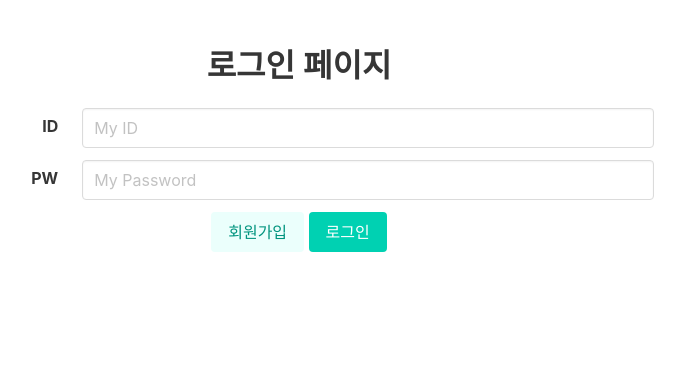
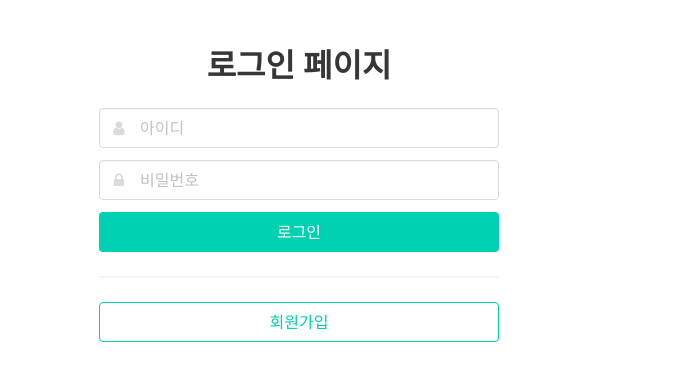
Before and after one commit to hunkim00/-, a Flask app: page /login in a window 1280 px wide. Shown: the top 381 px of the page, without its empty margins (341-1026 px from the left). Run offline with Flask 2, Linux system fonts and the light colour scheme; some libraries are stand-ins or nearby versions.

Commit message:
로그인/회원가입 스타일 변경

```diff
--- a/app.py
+++ b/app.py
@@ -46,8 +46,7 @@ def home():
 # 로그인 화면
 @app.route('/login')
 def login():
-    msg = request.args.get("msg")
-    return render_template('login.html', msg=msg)
+    return render_template('login.html')
 
 
 # 회원가입 화면
--- a/templates/login.html
+++ b/templates/login.html
@@ -2,7 +2,7 @@
 <html lang="en">
 <head>
     <meta charset="UTF-8">
-    <title>Title</title>
+    <title>로그인 페이지</title>
 </head>
 <body>
 
@@ -20,15 +20,15 @@
 
     <!-- Bulma CSS -->
     <link rel="stylesheet" href="https://cdn.jsdelivr.net/npm/bulma@0.9.1/css/bulma.min.css">
+    <!-- Font Awesome CSS -->
+    <link href="//maxcdn.bootstrapcdn.com/font-awesome/4.7.0/css/font-awesome.min.css" rel="stylesheet">
+
     <!-- JS -->
     <script src="https://ajax.googleapis.com/ajax/libs/jquery/3.4.1/jquery.min.js"></script>
     <script src="https://cdnjs.cloudflare.com/ajax/libs/jquery-cookie/1.4.1/jquery.cookie.js"></script>
 
 
     <script>
-        {% if msg %}
-            alert("{{ msg }}")
-        {% endif %}
         function login() {
             $.ajax({
                 type: "POST",
@@ -59,34 +59,23 @@
 <body>
 <div class="section has-text-centered">
     <h1 class="title">로그인 페이지</h1>
-    <div class="container" style="width:60%">
-        <div class="field is-horizontal">
-            <div class="field-label is-normal">
-                <label class="label" for="userid">ID</label>
-            </div>
-            <div class="field-body">
-                <div class="field">
-                    <div class="control">
-                        <input type="text" class="input" id="userid" aria-describedby="emailHelp"
-                               placeholder="My ID">
-                    </div>
-                </div>
+    <div class="container" style="width:400px">
+        <div class="field">
+            <div class="control has-icons-left">
+                <input class="input" type="text" id="userid" placeholder="아이디">
+                <span class="icon is-small is-left"><i class="fa fa-user"></i></span>
             </div>
         </div>
-        <div class="field is-horizontal">
-            <div class="field-label is-normal">
-                <label class="label" for="userpw">PW</label>
-            </div>
-            <div class="field-body">
-                <div class="field">
-                    <div class="control">
-                        <input type="password" class="input" id="userpw" placeholder="My Password">
-                    </div>
-                </div>
+        <div class="field">
+            <div class="control has-icons-left">
+                <input type="password" class="input" id="userpw" placeholder="비밀번호">
+                <span class="icon is-small is-left"><i class="fa fa-lock"></i></span>
             </div>
         </div>
-        <button class="button is-primary is-light" onclick="move_signup()">회원가입</button>
-        <button class="button is-primary" onclick="login()">로그인</button>
+        <button class="button is-primary" onclick="login()" style="width:100%">로그인</button>
+        <hr>
+        <button class="button is-primary is-outlined" onclick="move_signup()" style="width:100%">회원가입</button>
+
     </div>
 </div>
 </body>
--- a/templates/signup.html
+++ b/templates/signup.html
@@ -171,8 +171,10 @@
         <div class="field has-text-left mx-3">
             <p id="help-birthday" class="help">생일을 입력해주세요.</p>
         </div>
-        <button class="button is-primary" onclick="signup()">회원가입</button>
-        <button class="button is-primary is-light" onclick="window.location.href = '/'">취소</button>
+        <div class="level is-mobile">
+            <button class="level-item button is-primary is-outlined" onclick="window.location.href = '/'">취소</button>
+            <button class="level-item button is-primary" onclick="signup()">회원가입</button>
+        </div>
     </div>
 </div>
 </body>
```
